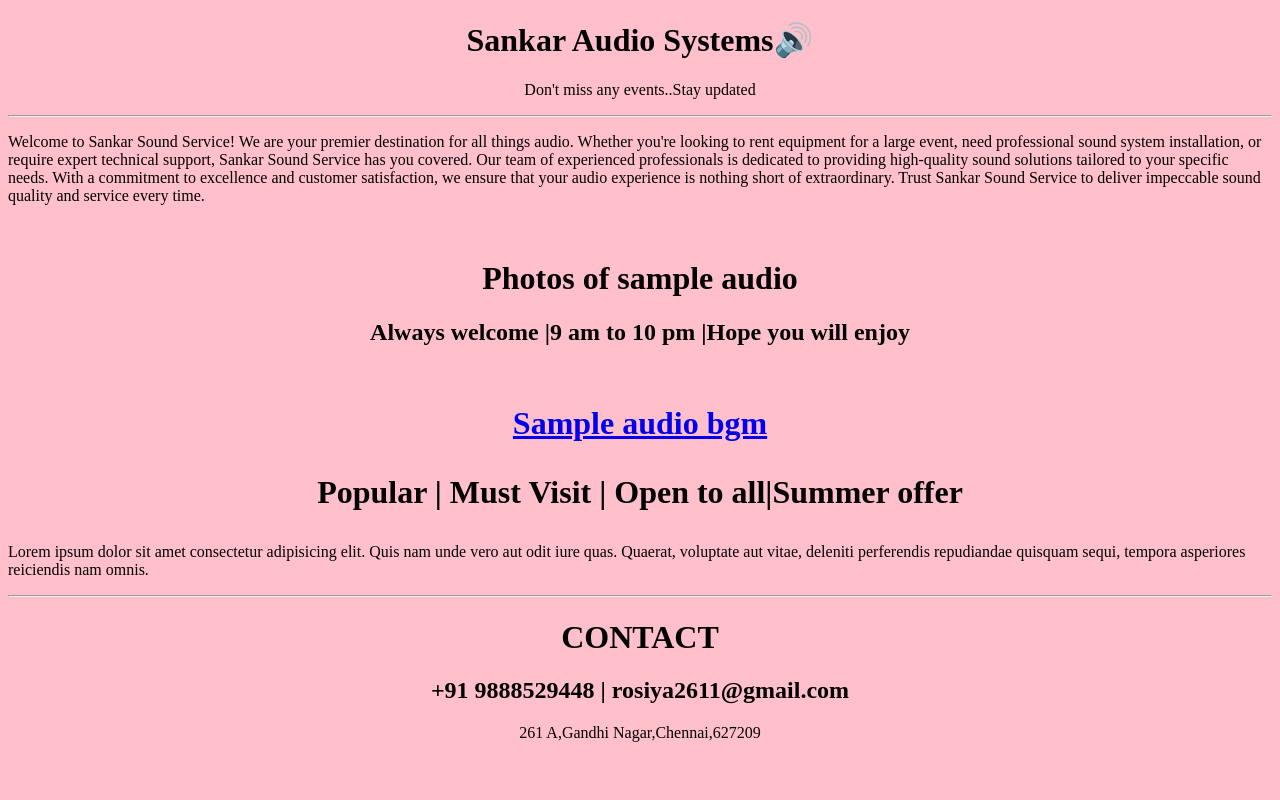
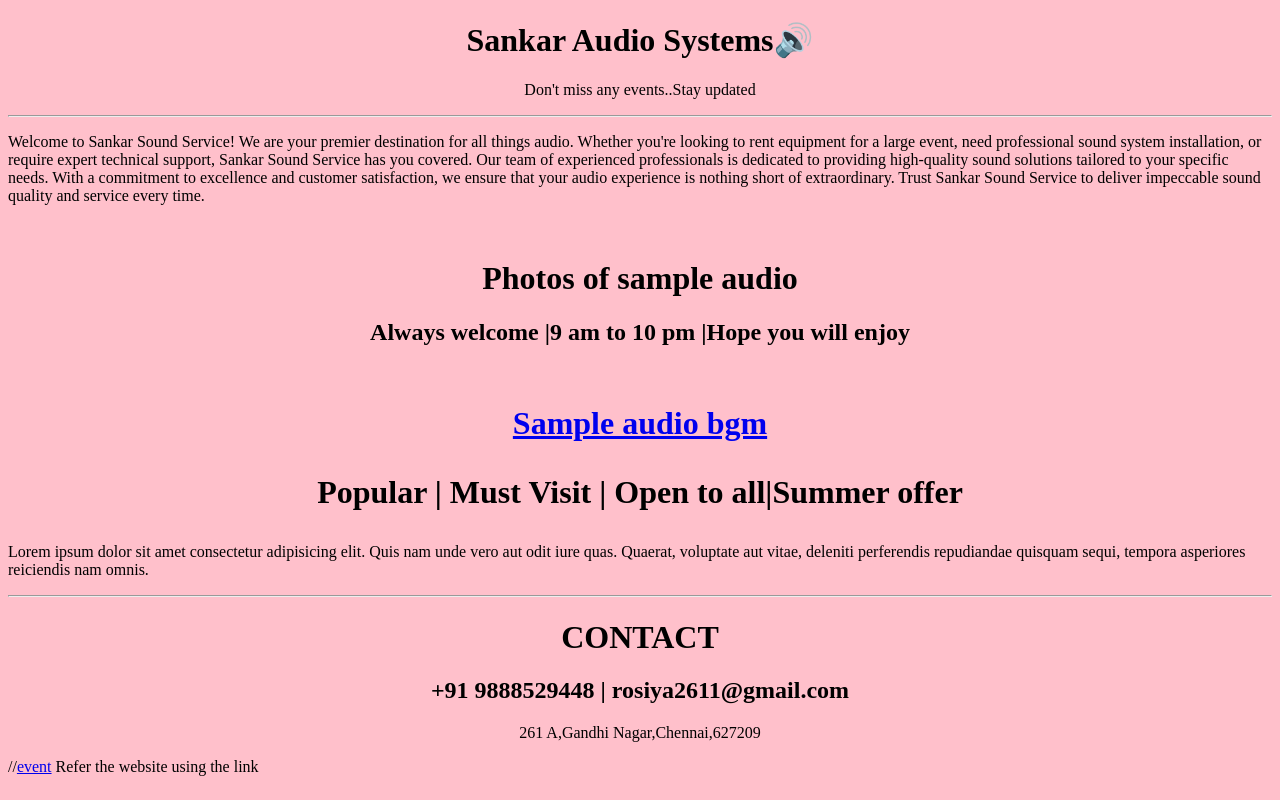
Before and after one commit to PUVITHA2611/HTML, a plain HTML site: page puvi.html in a window 1280 px wide. Drawn offline with Linux system fonts and the light colour scheme.

Commit message:
Update puvi.html

```diff
--- a/puvi.html
+++ b/puvi.html
@@ -32,3 +32,6 @@
          </center>
     </body>
 </html>
+
+//<a href="https://puvi2611.neocities.org/event/puvi">event</a>
+Refer the website using the link
```
